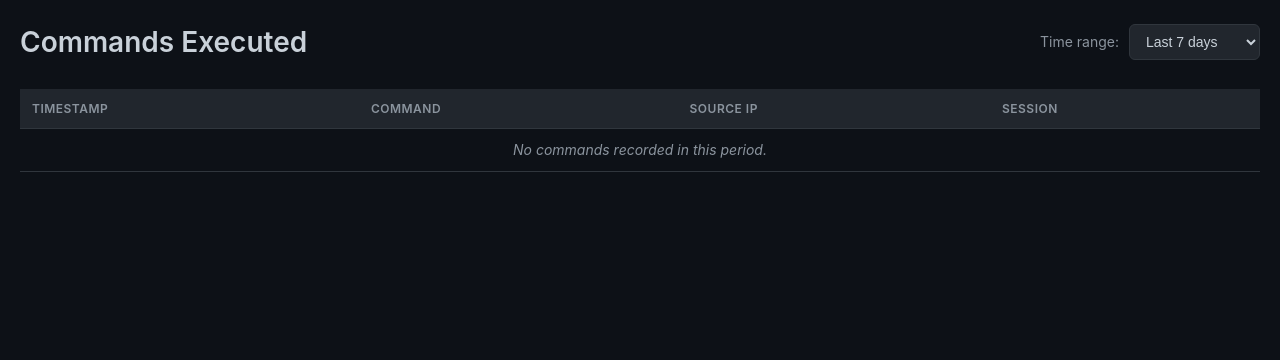
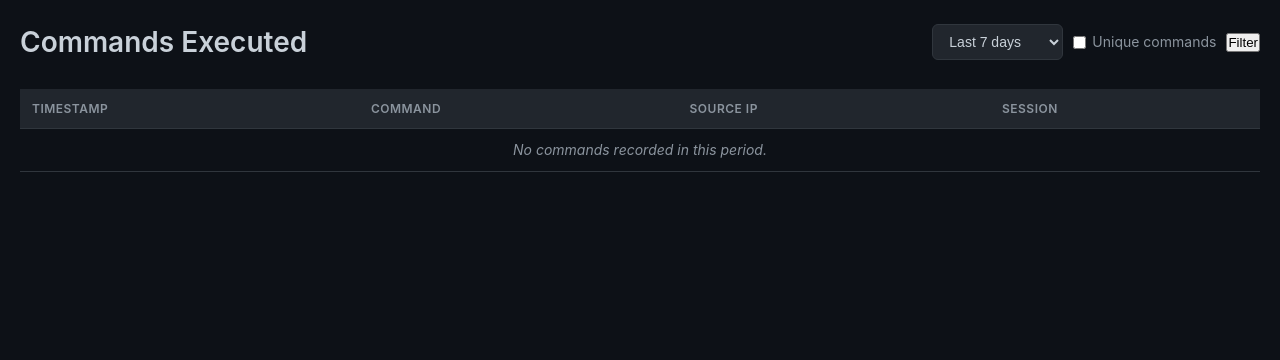
Before and after one commit to reuteras/cowrie-deploy-toolkit, a Flask app: page /commands in a window 1280 px wide. Shown: the part 60-420 px from the top of the page. Run offline with Flask 3, Linux system fonts and the light colour scheme.

Commit message:
feat: Add unique commands filter to commands page
Add a "Unique commands" checkbox filter to the commands web page that
allows users to view only unique command strings, hiding duplicates.

This is useful since many attackers run the same reconnaissance commands,
and viewing unique commands provides better insight into attacker behavior.

Changes:
- Updated commands() route to accept 'unique' query parameter
- Filter logic shows first occurrence of each unique command
- Added checkbox to commands.html similar to sessions page filter UI
- Checkbox state persists with form submissions
- Time range filter continues to work alongside unique filter

Closes #31

🤖 Generated with [Claude Code](https://claude.com/claude-code)

Co-Authored-By: Claude Sonnet 4.5 <noreply@anthropic.com>

```diff
--- a/web/app.py
+++ b/web/app.py
@@ -916,8 +916,20 @@ def api_download_content(shasum: str):
 def commands():
     """Commands listing page."""
     hours = request.args.get("hours", 168, type=int)
+    unique_only = request.args.get("unique", "")
     all_commands = session_parser.get_all_commands(hours=hours)
-    return render_template("commands.html", commands=all_commands, hours=hours, config=CONFIG)
+
+    # Filter to unique commands if requested
+    if unique_only == "1":
+        seen_commands = set()
+        unique_commands = []
+        for cmd in all_commands:
+            if cmd["command"] not in seen_commands:
+                seen_commands.add(cmd["command"])
+                unique_commands.append(cmd)
+        all_commands = unique_commands
+
+    return render_template("commands.html", commands=all_commands, hours=hours, unique=unique_only, config=CONFIG)
 
 
 @app.route("/ips")
--- a/web/templates/commands.html
+++ b/web/templates/commands.html
@@ -6,14 +6,22 @@
 <div class="commands-page">
     <div class="page-header">
         <h1>Commands Executed</h1>
-        <div class="time-filter">
-            <label>Time range:</label>
-            <select onchange="window.location.href='?hours=' + this.value">
-                <option value="24" {% if hours == 24 %}selected{% endif %}>Last 24 hours</option>
-                <option value="48" {% if hours == 48 %}selected{% endif %}>Last 48 hours</option>
-                <option value="168" {% if hours == 168 %}selected{% endif %}>Last 7 days</option>
-                <option value="720" {% if hours == 720 %}selected{% endif %}>Last 30 days</option>
-            </select>
+        <div class="filters">
+            <form method="get" class="filter-form">
+                <select name="hours" onchange="this.form.submit()">
+                    <option value="24" {% if hours == 24 %}selected{% endif %}>Last 24 hours</option>
+                    <option value="48" {% if hours == 48 %}selected{% endif %}>Last 48 hours</option>
+                    <option value="168" {% if hours == 168 %}selected{% endif %}>Last 7 days</option>
+                    <option value="720" {% if hours == 720 %}selected{% endif %}>Last 30 days</option>
+                </select>
+                <label>
+                    <input type="checkbox" name="unique" value="1"
+                           {% if unique == '1' %}checked{% endif %}
+                           onchange="this.form.submit()">
+                    Unique commands
+                </label>
+                <button type="submit">Filter</button>
+            </form>
         </div>
     </div>
 
```
